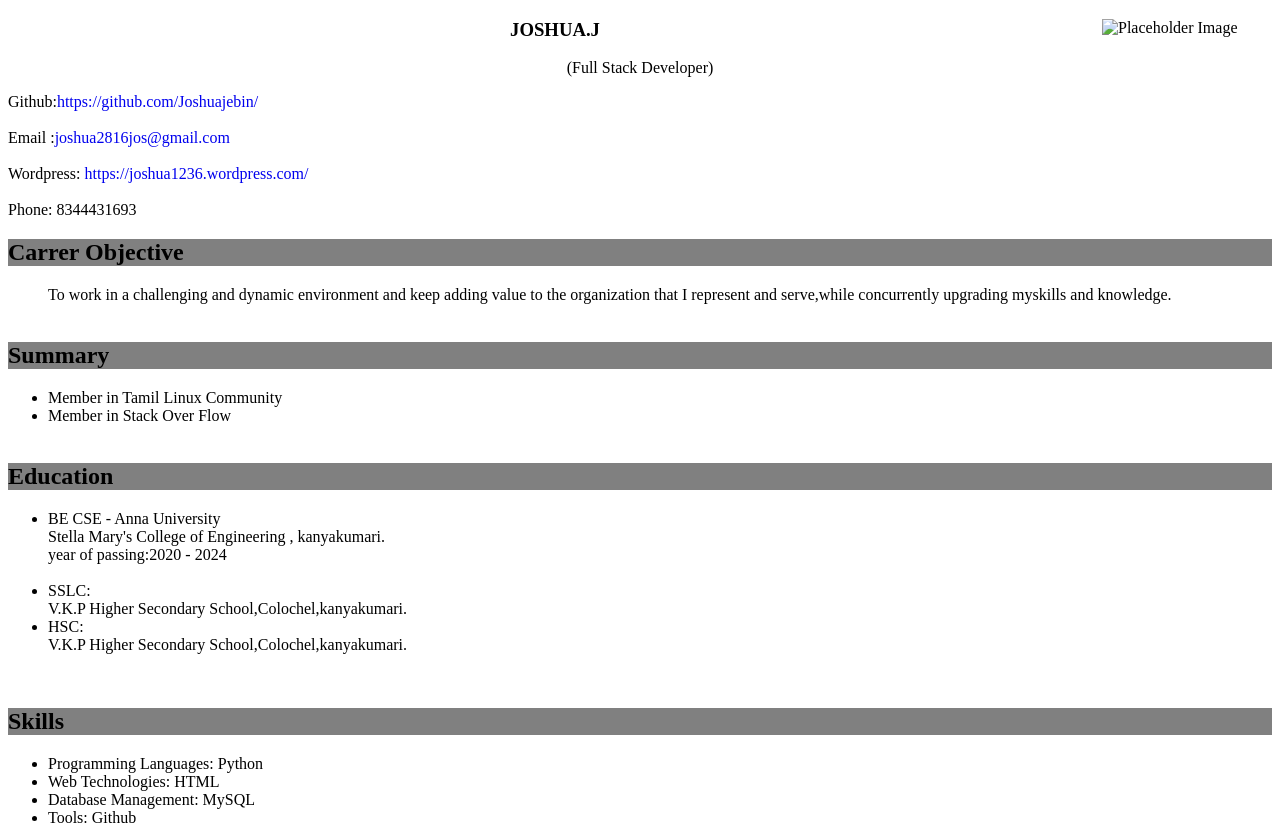
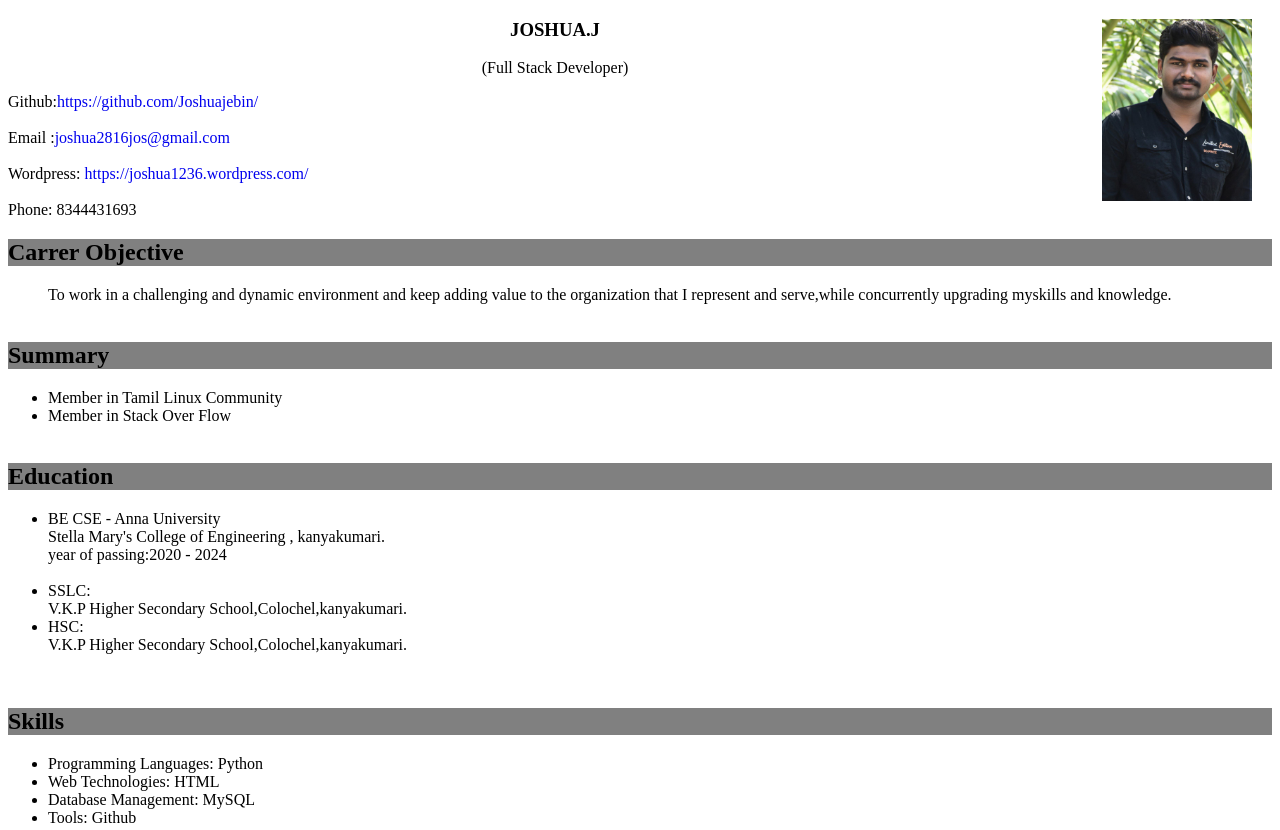
Before and after one commit to Joshuajebin/Resume, a plain HTML site: page index.html in a window 1280 px wide. Shown: the top 830 px of the page. Drawn offline with Linux system fonts and the light colour scheme.

Commit message:
Update index.html

```diff
--- a/index.html
+++ b/index.html
@@ -11,7 +11,7 @@
 
 
 <body>
-<img src="/home/jpshua/Documents/resume/my.jpg" alt="Placeholder Image" class="abc">
+<img src="my.jpeg" alt="Placeholder Image" class="abc">
     <div class="container">
         <div class="header">
           <center>  <h3> <strong>JOSHUA.J</h3> </strong> </center>
```
